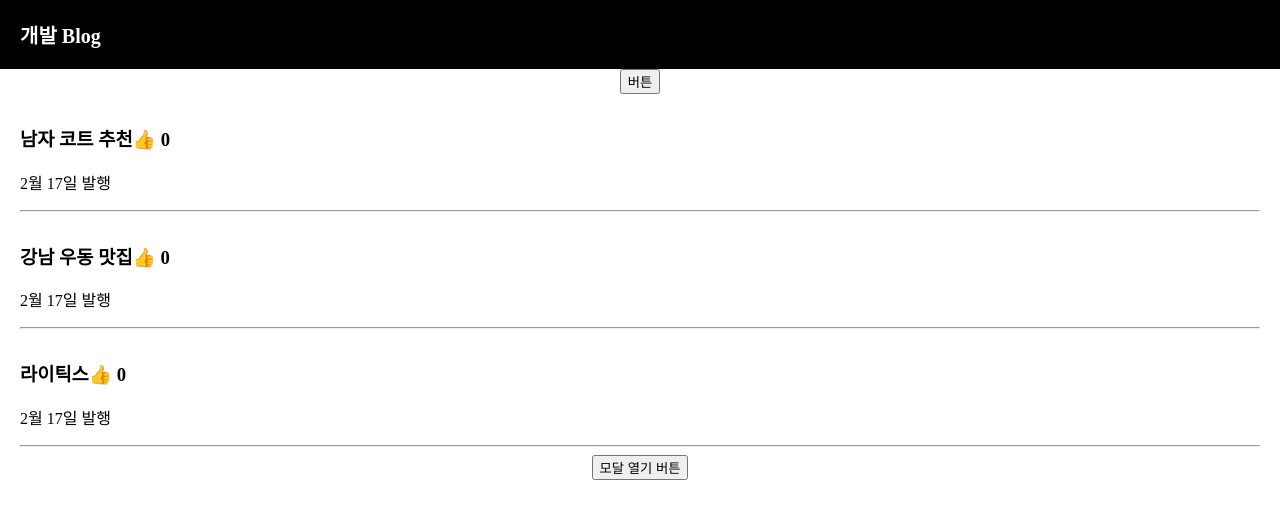
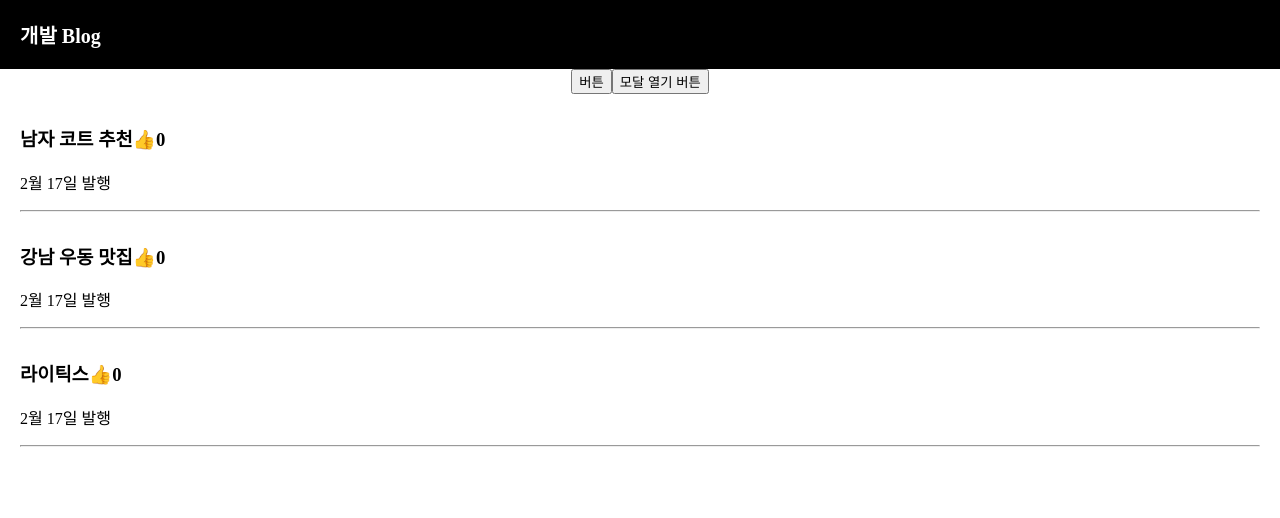
Before and after one commit to lightixxx/coding-apple-blog, a React (Create React App) app: page / in a window 1280 px wide. Shown: the top 518 px of the page. Built offline with nearby package versions, Linux system fonts and the light colour scheme.

Commit message:
🚧 map 함수 사용법

```diff
--- a/src/App.js
+++ b/src/App.js
@@ -29,10 +29,6 @@ function App() {
     글제목변경(newArray)
   }
 
-  // function 모달바꾸기() {
-  //   const a
-  // }
-
   return (
     <div className="App">
       <div className="black-nav">
@@ -40,42 +36,6 @@ function App() {
       </div>
 
       <button onClick={제목바꾸기}>버튼</button>
-
-      <div className="list">
-        <h3>
-          {글제목[0]}
-          <span
-            onClick={() => {
-              따봉변경(따봉 + 1)
-            }}
-          >
-            👍
-          </span>{' '}
-          {따봉}
-        </h3>
-        <p>2월 17일 발행</p>
-        <hr />
-      </div>
-      <div className="list">
-        <h3>
-          {글제목[1]}
-          <span onClick={() => {}}>👍</span> 0
-        </h3>
-        <p>2월 17일 발행</p>
-        <hr />
-      </div>
-      <div className="list">
-        <h3
-          onClick={() => {
-            modal변경(true)
-          }}
-        >
-          {글제목[2]}
-          <span onClick={() => {}}>👍</span> 0
-        </h3>
-        <p>2월 17일 발행</p>
-        <hr />
-      </div>
 
       <button
         onClick={() => {
@@ -87,18 +47,27 @@ function App() {
 
       {modal === true ? <Modal /> : null}
 
-      {/* {글제목.map((title) => {
+      {글제목.map((title, i) => {
+        console.log(따봉)
+
         return (
           <div className="list">
             <h3>
               {title}
-              <span>👍</span> 0
+              <span
+                onClick={() => {
+                  따봉변경(따봉 + 1)
+                }}
+              >
+                👍
+              </span>
+              {따봉}
             </h3>
-
             <p>2월 17일 발행</p>
+            <hr />
           </div>
         )
-      })} */}
+      })}
     </div>
   )
 }
```
